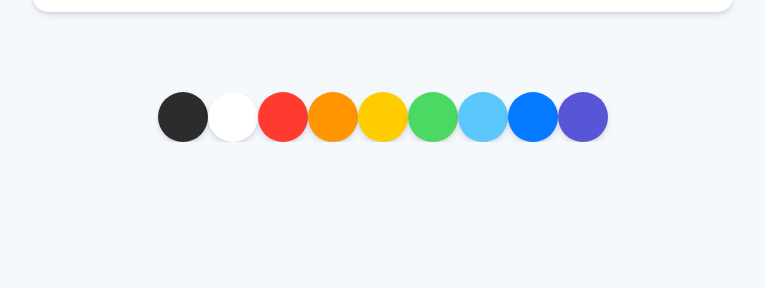
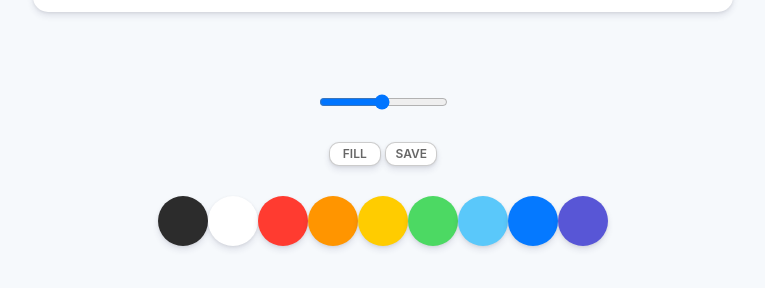
Before and after one commit to 6uohul/paint_JS, a plain HTML site: page index.html in a window 1280 px wide. Shown: the part 738-1026 px from the top of the page, without its empty margins (257-1022 px from the left). Before the commit the page ends 880 px from the top, so only its background shows below. Drawn offline with Linux system fonts and the light colour scheme.

Commit message:
CSS 완성

```diff
--- a/index.html
+++ b/index.html
@@ -10,6 +10,13 @@
    <body>
      <canvas id="jsCanvas" class="canvas"></canvas>
      <div class="controls">
+         <div class="controls__range">
+             <input type="range" id="jsRange" min="0.1" max="5.0" value="2.5" step="0.1">
+         </div>
+         <div class="controls__btns">
+             <button id="jsMode">Fill</button>
+             <button id="jsSave">Save</button>
+         </div>
        <div class="controls__colors" id="jsColors">
          <div class="controls__color" style="background-color:#2c2c2c"></div>
          <div class="controls__color" style="background-color:white"></div>
--- a/styles.css
+++ b/styles.css
@@ -7,7 +7,7 @@ body {
   display: flex;
   flex-direction: column;
   align-items: center;
-  padding-top: 50px;
+  padding: 50px 0px;
 }
 
 .canvas {
@@ -20,6 +20,37 @@ body {
 
 .controls {
   margin-top: 80px;
+  display: flex;
+  flex-direction: column;
+  align-items: center;
+}
+
+.controls .controls__btns {
+  margin-bottom: 30px;
+}
+
+.controls__btns button {
+  all: unset;
+  cursor: pointer;
+  background-color: white;
+  padding: 5px 0px;
+  width: 50px;
+  text-align: center;
+  border-radius: 10px;
+  box-shadow: 0 4px 6px rgba(50, 50, 93, 0.11), 0 1px 3px rgba(0, 0, 0, 0.08);
+  border: 1px solid rgba(0, 0, 0, 0.2);
+  color: rgba(0, 0, 0, 0.6);
+  text-transform: uppercase;
+  font-weight: 600;
+  font-size: 12px;
+}
+
+.controls .controls__range {
+  margin-bottom: 30px;
+}
+
+.controls__btns button:active {
+  transform: scale(0.98);
 }
 
 .controls .controls__colors {
```
